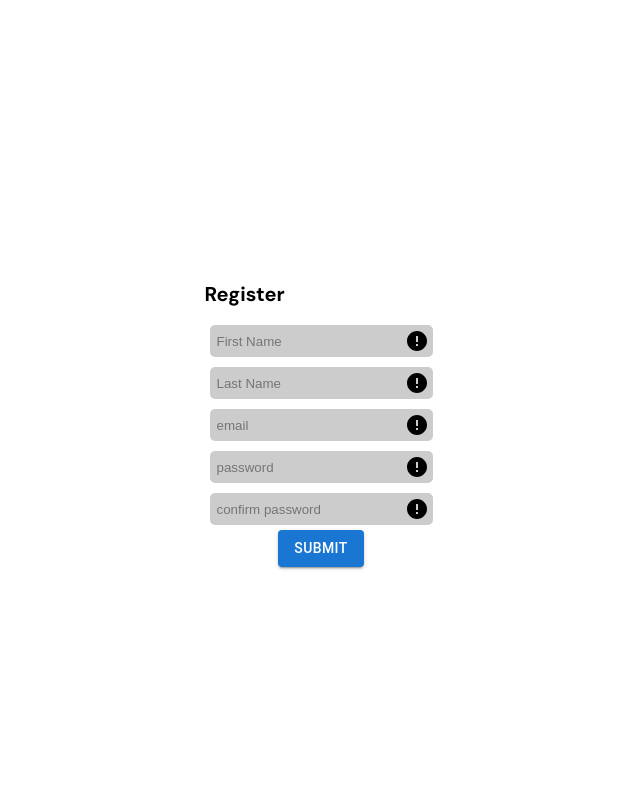
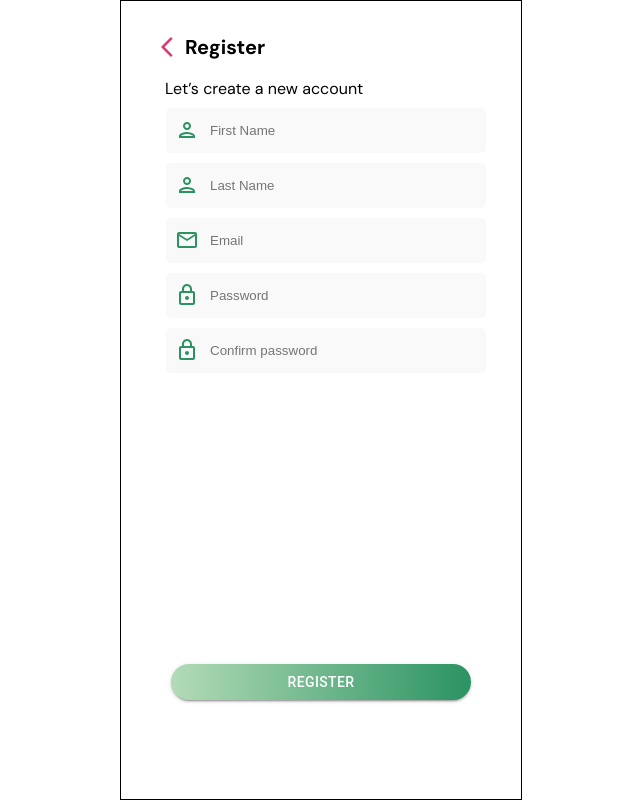
Before and after one commit to agusNiko/21DAYS-fitness-client, a React (Create React App) app: page / in a window 1280 px wide. Shown: the whole page, without its empty margins (319-959 px from the left). Built offline with nearby package versions, Linux system fonts and the light colour scheme.

Commit message:
add Icons to input fields and improve the  CSS styling

```diff
--- a/src/components/registration-view/Registration.css
+++ b/src/components/registration-view/Registration.css
@@ -1,11 +1,16 @@
+.registration-view {
+  width: 400px;
+  border: 1px solid black;
+  height: 100%;
+}
+
+.sign-up-form {
+  margin-top: 20px;
+}
+
 p {
   margin: 4px;
-}
-
-.registrationForm {
-  display: flex;
-  flex-direction: column;
-  justify-content: center;
+  font-size: 16px;
 }
 
 #registrationForm {
@@ -14,12 +19,25 @@ p {
   align-items: center;
 }
 
+.back-registration {
+  display: flex;
+  width: 80%;
+  align-items: center;
+  cursor: pointer;
+}
+
+.back-icon {
+  color: #de366f;
+}
+
 .input-field {
   display: flex;
   justify-content: space-between;
-  max-width: 350px;
+  align-items: center;
+  width: 100%;
+  height: 45px;
   margin: 5px;
-  background-color: rgba(0, 0, 0, 0.199);
+  background-color: #f9f9f9;
   border: 2px none rgba(0, 0, 0, 0.616);
   border-radius: 5px;
 }
@@ -28,9 +46,13 @@ p {
 }
 
 .form-control {
+  display: flex;
+  flex-direction: column;
   justify-content: center;
-  display: flex;
-  justify-content: center;
+  width: 80%;
+}
+.form-control p {
+  padding-left: 5px;
 }
 
 .input-field input,
@@ -39,7 +61,11 @@ textarea:focus,
 select:focus {
   outline: none;
   border: none;
-  background-color: rgba(0, 0, 0, 0);
+  background-color: rgba(255, 255, 255, 0);
+}
+
+.input-icon {
+  color: #2b9362;
 }
 
 .register-error_msg {
@@ -47,3 +73,16 @@ select:focus {
   font-size: 12px;
   margin: 0px;
 }
+
+.register-error_icon {
+  color: rgba(255, 0, 0, 0.479);
+  font-size: 50px;
+}
+
+#submit-button {
+  position: absolute;
+  bottom: 100px;
+  width: 300px;
+  border-radius: 25px;
+  background-image: linear-gradient(to right, #b3dbb7, #2b9362);
+}
--- a/src/components/registration-view/registration-view.jsx
+++ b/src/components/registration-view/registration-view.jsx
@@ -4,9 +4,10 @@ import Button from "@mui/material/Button";
 
 import {
   ArrowBackIos,
-  Error,
   ErrorOutlined,
-  FmdBad,
+  LockOutlined,
+  MailOutlineOutlined,
+  PersonOutlined,
 } from "@mui/icons-material";
 
 function RegistrationView() {
@@ -94,8 +95,6 @@ function RegistrationView() {
 
   return (
     <div className="registration-view">
-      <ArrowBackIos />
-      <h1> Register </h1>
       <div className="sign-up-form">
         <form
           id="registrationForm"
@@ -103,8 +102,22 @@ function RegistrationView() {
           method="POST"
           onSubmit={handleSubmit}
         >
+          <div
+            className="back-registration"
+            onClick={() => console.log("hola")}
+          >
+            <ArrowBackIos className="back-icon" />
+            <h1> Register </h1>
+          </div>
+          <div className="back-registration">
+            <p>Let’s create a new account</p>
+          </div>
+
           <div className="form-control">
             <div className="input-field">
+              <p className="input-icon">
+                <PersonOutlined />
+              </p>
               <input
                 placeholder="First Name"
                 type="string"
@@ -114,9 +127,11 @@ function RegistrationView() {
                 onChange={(e) => handleChange(e)}
                 value={inputValues.fName}
               />
-              <p>
+              {validation.fName && (
+                <p className="register-error_icon">
                   <ErrorOutlined></ErrorOutlined>
                 </p>
+              )}
             </div>
 
             {validation.fName && (
@@ -125,6 +140,9 @@ function RegistrationView() {
           </div>
           <div className="form-control">
             <div className="input-field">
+              <p className="input-icon">
+                <PersonOutlined />
+              </p>
               <input
                 placeholder="Last Name"
                 type="string"
@@ -134,9 +152,11 @@ function RegistrationView() {
                 onChange={(e) => handleChange(e)}
                 value={inputValues.lName}
               />
-              <p>
+              {validation.lName && (
+                <p className="register-error_icon">
                   <ErrorOutlined></ErrorOutlined>
                 </p>
+              )}
             </div>
 
             {validation.lName && (
@@ -145,26 +165,35 @@ function RegistrationView() {
           </div>
           <div className="form-control">
             <div className="input-field">
+              <p className="input-icon">
+                <MailOutlineOutlined />
+              </p>
               <input
-                placeholder="email"
+                placeholder="Email"
                 type="email"
                 name="email"
                 className="input-field"
                 onChange={(e) => handleChange(e)}
                 value={inputValues.email}
               />
-              <p>
+              {validation.email && (
+                <p className="register-error_icon">
                   <ErrorOutlined></ErrorOutlined>
                 </p>
-            </div>
+              )}
             </div>
             {validation.email && (
               <p className="register-error_msg">{validation.email}</p>
             )}
+          </div>
+
           <div className="form-control">
             <div className="input-field">
+              <p className="input-icon">
+                <LockOutlined />
+              </p>
               <input
-                placeholder="password"
+                placeholder="Password"
                 type="password"
                 name="password"
                 className="input-field"
@@ -172,9 +201,11 @@ function RegistrationView() {
                 value={inputValues.password}
                 required
               />
-              <p>
+              {validation.password && (
+                <p className="register-error_icon">
                   <ErrorOutlined></ErrorOutlined>
                 </p>
+              )}
             </div>
             {validation.password && (
               <p className="register-error_msg">{validation.password}</p>
@@ -182,8 +213,11 @@ function RegistrationView() {
           </div>
           <div className="form-control">
             <div className="input-field">
+              <p className="input-icon">
+                <LockOutlined />
+              </p>
               <input
-                placeholder="confirm password"
+                placeholder="Confirm password"
                 type="password"
                 name="confirmPassword"
                 className="input-field"
@@ -191,16 +225,18 @@ function RegistrationView() {
                 value={inputValues.confirmPassword}
                 required
               />
+              {validation.confirmPassword && (
                 <p>
-                <ErrorOutlined></ErrorOutlined>
+                  <ErrorOutlined className="register-error_icon"></ErrorOutlined>
                 </p>
+              )}
             </div>
             {validation.confirmPassword && (
               <p className="register-error_msg">{validation.confirmPassword}</p>
             )}
           </div>
           <Button variant="contained" type="submit" id="submit-button">
-            submit
+            Register
           </Button>
         </form>
       </div>
```
Lines whose indentation alone changed are shown as unchanged.
